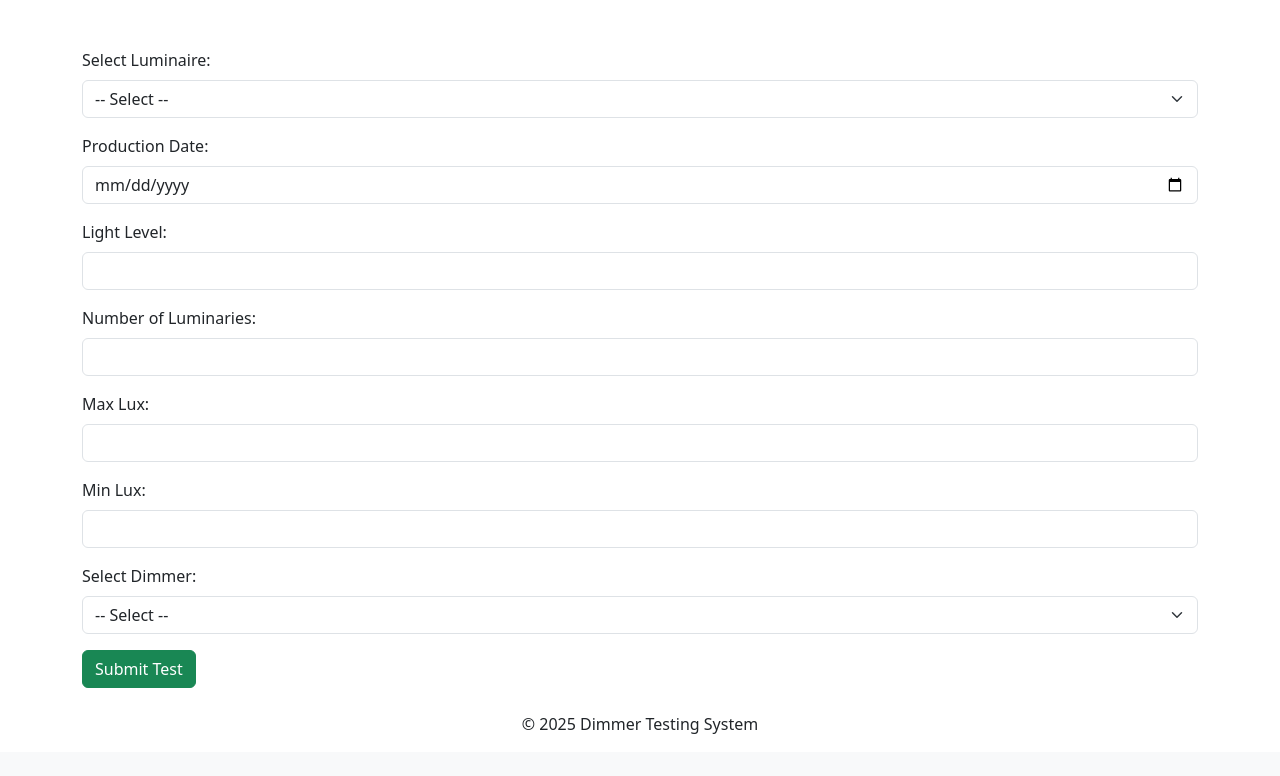
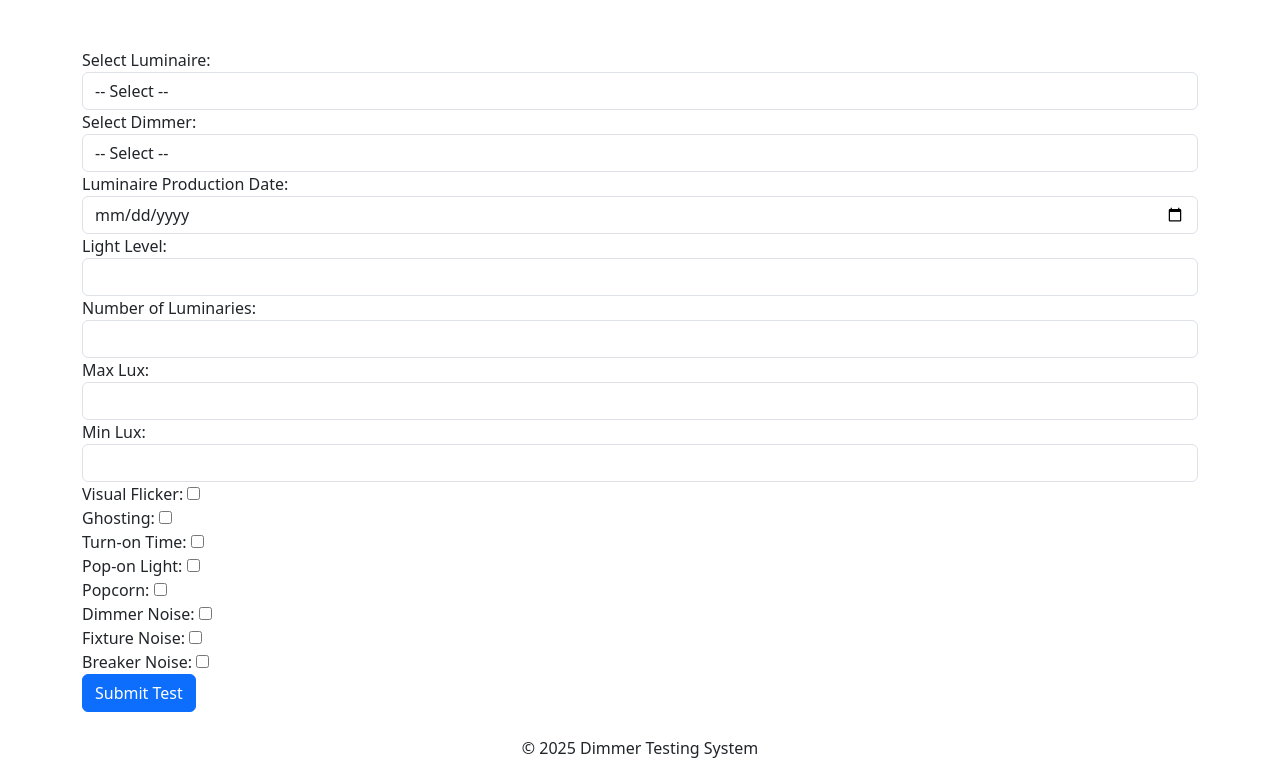
Before and after one commit to buzzot/dimmer, a Django app: page /dimmer-test/ in a window 1280 px wide. Shown: the part 61-837 px from the top of the page. Before the commit the page ends 795 px from the top, so only its background shows below. Run offline with Django 5.2, Linux system fonts and the light colour scheme; data comes from the database, SQL or seed files in the repository; both versions use the stored data as it was after the commit; data that the repository does not hold is empty; some libraries are stand-ins or nearby versions.

Commit message:
For demo

```diff
--- a/dimmer_test/dimmer_matching/templates/dimmer_test.html
+++ b/dimmer_test/dimmer_matching/templates/dimmer_test.html
@@ -2,56 +2,94 @@
 
 {% block content %}
 
-
 <form method="POST">
     {% csrf_token %}
 
-    <div class="mb-3">
-        <label for="luminaire" class="form-label">Select Luminaire:</label>
-        <select name="luminaire" id="luminaire" class="form-select" required>
+    <!-- Luminaire Selection -->
+    <div class="form-group">
+        <label for="luminaire">Select Luminaire:</label>
+        <select name="luminaire" id="luminaire" class="form-control">
             <option value="">-- Select --</option>
             {% for luminaire in luminaires %}
-                <option value="{{ luminaire.id }}" {% if luminaire.id == selected_luminaire.id %}selected{% endif %}>{{ luminaire.product_name }}</option>
+                <option value="{{ luminaire.id }}" {% if selected_luminaire and selected_luminaire.id == luminaire.id %}selected{% endif %}>{{ luminaire.product_name }}</option>
             {% endfor %}
         </select>
     </div>
 
-    <div class="mb-3">
-        <label for="luminaire_production_date" class="form-label">Production Date:</label>
-        <input type="date" name="luminaire_production_date" class="form-control" required>
-    </div>
-
-    <div class="mb-3">
-        <label for="light_level" class="form-label">Light Level:</label>
-        <input type="number" name="light_level" class="form-control" required>
-    </div>
-
-    <div class="mb-3">
-        <label for="number_of_luminaries" class="form-label">Number of Luminaries:</label>
-        <input type="number" name="number_of_luminaries" class="form-control" required>
-    </div>
-
-    <div class="mb-3">
-        <label for="max_lux" class="form-label">Max Lux:</label>
-        <input type="number" name="max_lux" class="form-control" required>
-    </div>
-
-    <div class="mb-3">
-        <label for="min_lux" class="form-label">Min Lux:</label>
-        <input type="number" name="min_lux" class="form-control" required>
-    </div>
-
-    <div class="mb-3">
-        <label for="dimmer" class="form-label">Select Dimmer:</label>
-        <select name="dimmer" id="dimmer" class="form-select" required>
+    <!-- Dimmer Selection -->
+    <div class="form-group">
+        <label for="dimmer">Select Dimmer:</label>
+        <select name="dimmer" id="dimmer" class="form-control">
             <option value="">-- Select --</option>
             {% for dimmer in dimmers %}
-                <option value="{{ dimmer.model }}">{{ dimmer.model }} - {{ dimmer.brand }}</option>
+                <option value="{{ dimmer.id }}" {% if selected_dimmer and selected_dimmer.id == dimmer.id %}selected{% endif %}>{{ dimmer.model }}</option>
             {% endfor %}
         </select>
     </div>
 
-    <button type="submit" class="btn btn-success">Submit Test</button>
+    <!-- Luminaire Production Date -->
+    <div class="form-group">
+        <label for="luminaire_production_date">Luminaire Production Date:</label>
+        <input type="date" name="luminaire_production_date" id="luminaire_production_date" class="form-control" required>
+    </div>
+
+    <!-- Light Level -->
+    <div class="form-group">
+        <label for="light_level">Light Level:</label>
+        <input type="number" name="light_level" id="light_level" class="form-control" required>
+    </div>
+
+    <!-- Number of Luminaries -->
+    <div class="form-group">
+        <label for="number_of_luminaries">Number of Luminaries:</label>
+        <input type="number" name="number_of_luminaries" id="number_of_luminaries" class="form-control" required>
+    </div>
+
+    <!-- Lux Values -->
+    <div class="form-group">
+        <label for="max_lux">Max Lux:</label>
+        <input type="number" name="max_lux" id="max_lux" class="form-control" required>
+    </div>
+    <div class="form-group">
+        <label for="min_lux">Min Lux:</label>
+        <input type="number" name="min_lux" id="min_lux" class="form-control" required>
+    </div>
+
+    <!-- Issue Tests -->
+    <div class="form-group">
+        <label for="visual_flicker">Visual Flicker:</label>
+        <input type="checkbox" name="visual_flicker" id="visual_flicker">
+    </div>
+    <div class="form-group">
+        <label for="ghosting">Ghosting:</label>
+        <input type="checkbox" name="ghosting" id="ghosting">
+    </div>
+    <div class="form-group">
+        <label for="turnon_time">Turn-on Time:</label>
+        <input type="checkbox" name="turnon_time" id="turnon_time">
+    </div>
+    <div class="form-group">
+        <label for="popon_light">Pop-on Light:</label>
+        <input type="checkbox" name="popon_light" id="popon_light">
+    </div>
+    <div class="form-group">
+        <label for="popcorn">Popcorn:</label>
+        <input type="checkbox" name="popcorn" id="popcorn">
+    </div>
+    <div class="form-group">
+        <label for="dimmer_noise">Dimmer Noise:</label>
+        <input type="checkbox" name="dimmer_noise" id="dimmer_noise">
+    </div>
+    <div class="form-group">
+        <label for="fixture_noise">Fixture Noise:</label>
+        <input type="checkbox" name="fixture_noise" id="fixture_noise">
+    </div>
+    <div class="form-group">
+        <label for="breaker_noise">Breaker Noise:</label>
+        <input type="checkbox" name="breaker_noise" id="breaker_noise">
+    </div>
+
+    <button type="submit" class="btn btn-primary">Submit Test</button>
 </form>
 
 {% endblock %}
--- a/dimmer_test/dimmer_matching/urls.py
+++ b/dimmer_test/dimmer_matching/urls.py
@@ -13,5 +13,6 @@ urlpatterns = [
     path('luminaires/', views.luminaire_list_with_dimmers, name='luminaire_list_with_dimmers'),
     path('dimmer-test/', views.dimmer_test_view, name='dimmer_test_view'),
     path('dimmers/', views.dimmer_list, name='dimmer-list'),
+    path('luminaires/<int:luminaire_id>/add-compatibility/', views.add_compatibility, name='add_compatibility'),
     # Add this line
 ]
--- a/dimmer_test/dimmer_matching/views.py
+++ b/dimmer_test/dimmer_matching/views.py
@@ -2,8 +2,8 @@ from django.shortcuts import render, get_object_or_404, redirect
 from .models import Luminaire, Dimmer,  DimmerTest
 from .forms import LuminaireForm, DimmerTestForm
 from django.db import IntegrityError
-
 from django.http import JsonResponse, HttpResponseBadRequest
+from django.contrib import messages
 
 from datetime import datetime
 
@@ -19,55 +19,106 @@ def main_page(request):
     return render(request, 'main_page.html', {'luminaires': luminaires, 'form': form})
 
 
+def to_int(value, default=0):
+    try:
+        return int(value)
+    except (ValueError, TypeError):
+        return default
+
+def to_float(value, default=0.0):
+    try:
+        return float(value)
+    except (ValueError, TypeError):
+        return default
+
+# def add_compatibility(request, luminaire_id):
+#     # Retrieve the Luminaire object based on the provided id
+#     luminaire = get_object_or_404(Luminaire, id=luminaire_id)
+#
+#     # Filter Dimmer objects based on Luminaire's dimming protocol
+#     compatible_dimmers = Dimmer.objects.filter(dimming_protocol=luminaire.dimming_protocol)
+#
+#     # Get existing tests for this luminaire
+#     existing_tests = DimmerTest.objects.filter(luminaire=luminaire)
+#
+#     if request.method == 'POST':
+#         for dimmer in compatible_dimmers:
+#             # Try to get an existing test for this combination
+#             dimmer_test = existing_tests.filter(dimmer=dimmer).first()
+#
+#             # Determine compatibility status
+#             compatibility_status = dimmer_test.compatibility_status if dimmer_test else False
+#
+#             # Create or update the DimmerTest entry
+#             compatibility, created = DimmerTest.objects.get_or_create(
+#                 luminaire=luminaire,
+#                 dimmer=dimmer
+#             )
+#
+#             # Populate fields from POST data
+#             compatibility.min_luminaires = to_int(request.POST.get(f"min_luminaires_{dimmer.id}"))
+#             compatibility.max_luminaires = to_int(request.POST.get(f"max_luminaires_{dimmer.id}"))
+#             compatibility.min_dimming_percentage = to_float(request.POST.get(f"min_dimming_percentage_{dimmer.id}"))
+#             compatibility.max_dimming_percentage = to_float(request.POST.get(f"max_dimming_percentage_{dimmer.id}"))
+#             compatibility.low_end_start_time = to_float(request.POST.get(f"low_end_start_time_{dimmer.id}"))
+#             compatibility.visual_test = request.POST.get(f"visual_test_{dimmer.id}") == 'on'
+#
+#             # Use compatibility status from earlier (based on existing test)
+#             compatibility.compatibility_status = compatibility_status
+#
+#             # Save to DB
+#             compatibility.save()
+#
+#         # Optional user message
+#         messages.success(request, "Compatibility information has been saved.")
+#
+#         return redirect('luminaire_dimmers', luminaire_id=luminaire.id)
+#
+#     # Render template with data
+#     return render(request, 'add_compatibility.html', {
+#         'luminaire': luminaire,
+#         'compatible_dimmers': compatible_dimmers,
+#         'existing_tests': existing_tests,
+#     })
+
 def add_compatibility(request, luminaire_id):
-    # Retrieve the Luminaire object based on the provided id
     luminaire = get_object_or_404(Luminaire, id=luminaire_id)
+    compatible_dimmers = list(Dimmer.objects.filter(dimming_protocol=luminaire.dimming_protocol))
 
-    # Filter Dimmer objects based on Luminaire's dimming protocol
-    compatible_dimmers = Dimmer.objects.filter(dimming_protocol=luminaire.dimming_protocol)
+    # Determine which dimmer we're editing (via ?step=)
+    step = int(request.GET.get('step', 0))
+    if step >= len(compatible_dimmers):
+        return redirect('luminaire_dimmers', luminaire_id=luminaire.id)
 
-    # Prioritize using the DimmerTest model
-    existing_tests = DimmerTest.objects.filter(luminaire=luminaire)
+    current_dimmer = compatible_dimmers[step]
+
+    # Try to find existing test
+    dimmer_test, _ = DimmerTest.objects.get_or_create(
+        luminaire=luminaire,
+        dimmer=current_dimmer
+    )
 
     if request.method == 'POST':
-        # Iterate through compatible dimmers to create or update compatibility
-        for dimmer in compatible_dimmers:
-            # Check if a DimmerTest exists for this combination of Luminaire and Dimmer
-            dimmer_test = existing_tests.filter(dimmer=dimmer).first()
+        dimmer_test.min_luminaires = request.POST.get("min_luminaires", 0)
+        dimmer_test.max_luminaires = request.POST.get("max_luminaires", 0)
+        dimmer_test.min_dimming_percentage = request.POST.get("min_dimming_percentage", 0)
+        dimmer_test.max_dimming_percentage = request.POST.get("max_dimming_percentage", 100)
+        dimmer_test.low_end_start_time = request.POST.get("low_end_start_time", 0)
+        dimmer_test.visual_test = request.POST.get("visual_test") == 'on'
+        dimmer_test.comments = request.POST.get("comments", "")
+        dimmer_test.save()
 
-            if dimmer_test:
-                # If DimmerTest exists, use it for further logic (e.g., compatibility checks)
-                compatibility_status = dimmer_test.compatibility_status
-            else:
-                compatibility_status = False  # Default to False if no test exists
+        # Go to next step
+        return redirect(f"{request.path}?step={step + 1}")
 
-            # Ensure that compatibility entry exists
-            compatibility, created = DimmerTest.objects.get_or_create(
-                luminaire=luminaire,
-                dimmer=dimmer
-            )
+    return render(request, 'add_compatibility_step.html', {
+        'luminaire': luminaire,
+        'dimmer': current_dimmer,
+        'step': step,
+        'total': len(compatible_dimmers),
+        'dimmer_test': dimmer_test,
+    })
 
-            # Populate fields with data from the POST request
-            compatibility.min_luminaires = request.POST.get(f"min_luminaires_{dimmer.id}", 0)
-            compatibility.max_luminaires = request.POST.get(f"max_luminaires_{dimmer.id}", 0)
-            compatibility.min_dimming_percentage = request.POST.get(f"min_dimming_percentage_{dimmer.id}", 0)
-            compatibility.max_dimming_percentage = request.POST.get(f"max_dimming_percentage_{dimmer.id}", 100)
-            compatibility.low_end_start_time = request.POST.get(f"low_end_start_time_{dimmer.id}", 0)
-            compatibility.visual_test = request.POST.get(f"visual_test_{dimmer.id}") == 'on'
-
-            # Use the compatibility_status from DimmerTest if it exists
-            compatibility.compatibility_status = compatibility_status
-
-            # Save the updated compatibility record
-            compatibility.save()
-
-        return redirect('luminaire_dimmers', luminaire_id=luminaire.id)
-
-    return render(request, 'add_compatibility.html', {
-        'luminaire': luminaire,
-        'compatible_dimmers': compatible_dimmers,
-        'existing_tests': existing_tests  # Pass existing DimmerTests to the template
-    })
 
 
 # Display all compatibility records
@@ -152,6 +203,9 @@ def create_dimmer_test(request):
         max_lux = int(request.POST.get("max_lux"))
         min_lux = int(request.POST.get("min_lux"))
 
+        print("Form submitted")
+        # Check if data is correctly passed to the view
+        print(request.POST)
         # Create or update the test record
         test, created = DimmerTest.objects.get_or_create(
             luminaire=luminaire,
```
Also changed, not shown: dimmer_test/dimmer_matching/models.py (+9 -6 lines), dimmer_test/dimmer_matching/templates/add_compatibility.html (+24 -19 lines), dimmer_test/dimmer_matching/templates/add_compatibility_step.html (added, +76 -0 lines), dimmers.csv (+15 -15 lines), dimmer_test/dimmer_matching/templates/main_page.html (line endings or trailing spaces), dimmer_test/dimmer_test/db.sqlite3 (added).
